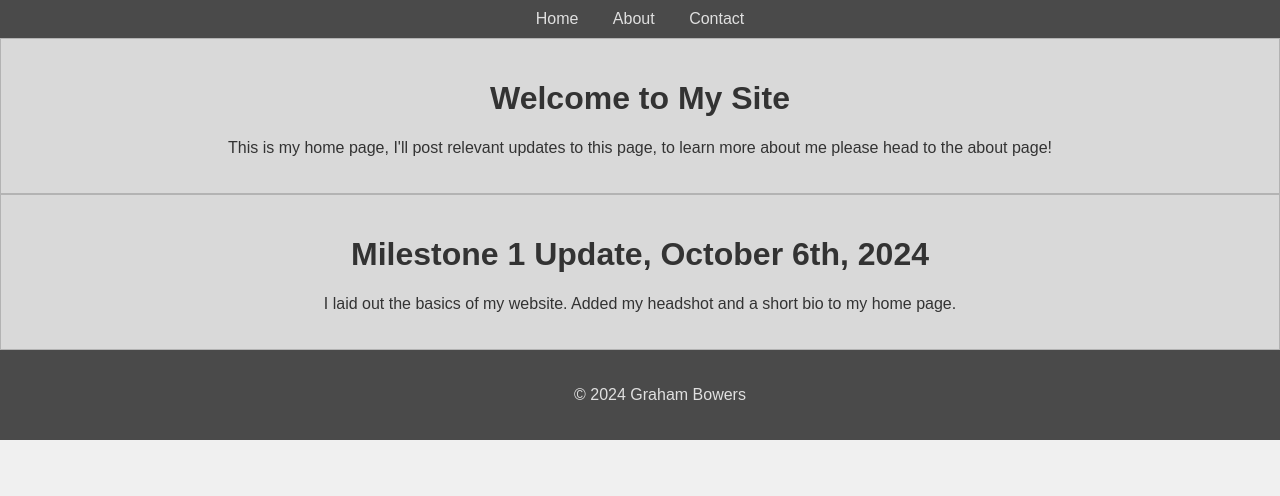
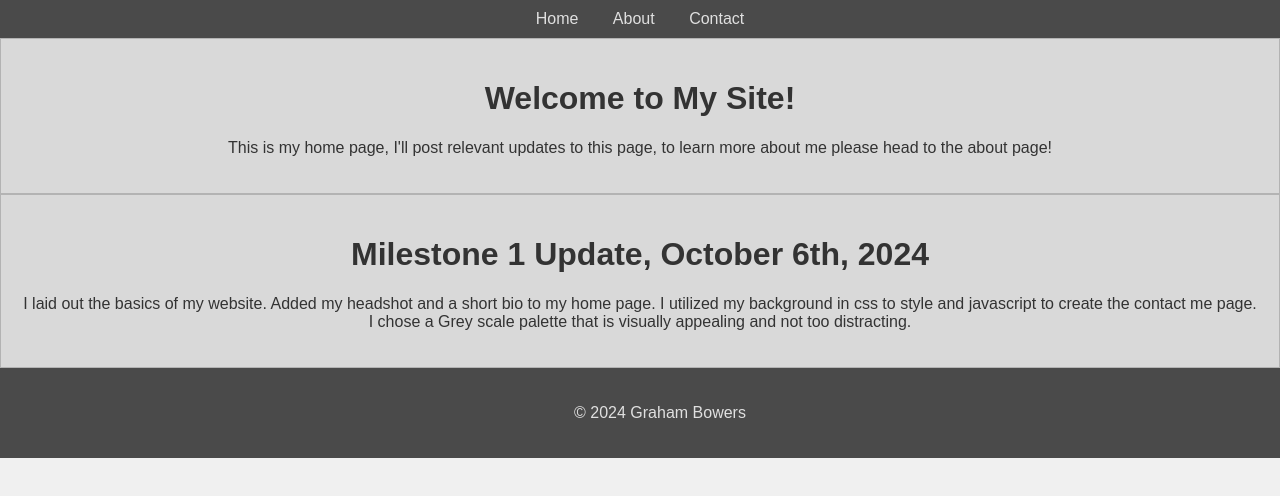
Before and after one commit to SaltyGraham/Web-Dev-Project, a plain HTML site: page index.html in a window 1280 px wide. Shown: the top 496 px of the page. Drawn offline with Linux system fonts and the light colour scheme.

Commit message:
update home page

```diff
--- a/index.html
+++ b/index.html
@@ -19,13 +19,17 @@
         </nav>
     </header>
     <main>
-        <h1>Welcome to My Site</h1>
+        <h1>Welcome to My Site!</h1>
         <p>This is my home page, I'll post relevant updates to this page, to learn more about me please head to the
             about page!</p>
     </main>
     <main>
         <h1>Milestone 1 Update, October 6th, 2024</h1>
-        <p>I laid out the basics of my website. Added my headshot and a short bio to my home page. </p>
+        <p>
+            I laid out the basics of my website. Added my headshot and a short bio to my home page. I utilized my
+            background in css to style and javascript to create the
+            contact me page. I chose a Grey scale palette that is visually appealing and not too distracting.
+        </p>
     </main>
     <footer>
         <p>&copy; 2024 Graham Bowers</p>
```
